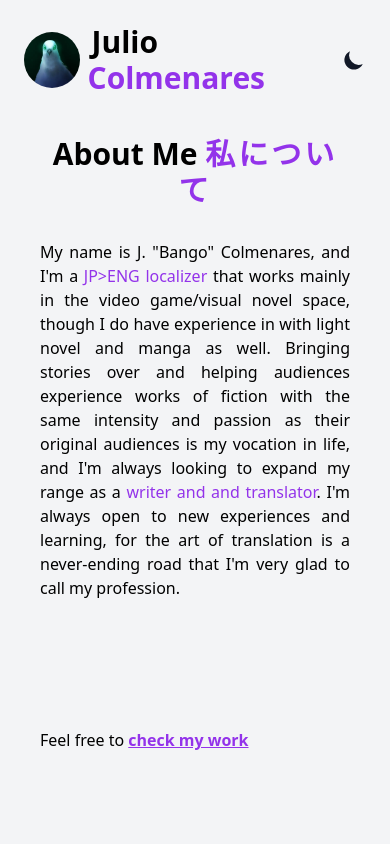
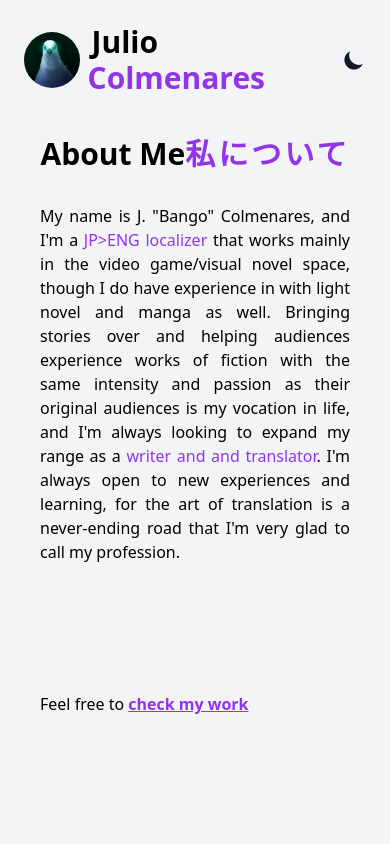
Before and after one commit to soygabrielnunez/translations-portfolio, a Nuxt app: page /about in a window 390 px wide. Shown: the top 844 px of the page. Built offline with nearby package versions, Linux system fonts and the light colour scheme.

Commit message:
♻️ extracted css repated styles

```diff
--- /dev/null
+++ b/assets/css/tailwind.css
@@ -0,0 +1,18 @@
+@tailwind base;
+@tailwind components;
+@tailwind utilities;
+
+@layer base {
+  h1 {
+    @apply text-3xl sm:text-5xl font-semibold capitalize mb-8 text-center dark:text-gray-50;
+  }
+}
+
+@layer utilities {
+  .text-accent {
+    @apply text-purple-600 dark:text-purple-400;
+  }
+  .japanese-text {
+    @apply tracking-widest;
+  }
+}
--- a/components/PageTitle.vue
+++ /dev/null
@@ -1,15 +0,0 @@
-<template>
-  <h1 class="text-3xl sm:text-5xl dark:text-gray-50 font-semibold capitalize mb-8 text-center">
-    {{text}}
-    <span translate="no" class="text-purple-600 dark:text-purple-400 tracking-widest">
-      {{japaneseText}}
-    </span>
-  </h1>
-</template>
-
-<script setup lang="ts">
-defineProps<{
-  text: string
-  japaneseText: string
-}>()
-</script>
--- a/pages/about.vue
+++ b/pages/about.vue
@@ -1,6 +1,6 @@
 <template>
   <div class="px-6">
-    <page-title text="About me" japaneseText="私について" />
+    <h1>About me<span translate="no" class="japanese-text text-accent">私について</span></h1>
     <p class="text-justify md:text-xl dark:text-gray-50 mb-32 md:mb-20">
       My name is J. "Bango" Colmenares, and I'm a <span class="text-purple-600 dark:text-purple-400 decoration-2 underline-offset-2">JP>ENG localizer</span> that works mainly in the video game/visual novel space, though I do have experience in with light novel and manga as well.
       Bringing stories over and helping audiences experience works of fiction with the same intensity and passion as their original audiences is my vocation in life, and I'm always looking
--- a/pages/index.vue
+++ b/pages/index.vue
@@ -1,6 +1,6 @@
 <template>
   <div>
-    <page-title text="Hello!" japaneseText="こんにちは" />
+    <h1>Hello!<span translate="no" class="japanese-text text-accent">こんにちは</span></h1>
     <p class="text-justify dark:text-gray-50 md:text-xl">
       I'm a Japanese-English translator that works for JAST, Nekonyan and Solpress, with more than {{ yearsOfExperience }} years of experience. You can check out my work below.
     Also, you can get to know more about me <nuxt-link to="/about"><span class="text-purple-600 dark:text-purple-400 font-semibold underline">by clicking here</span></nuxt-link>
```
